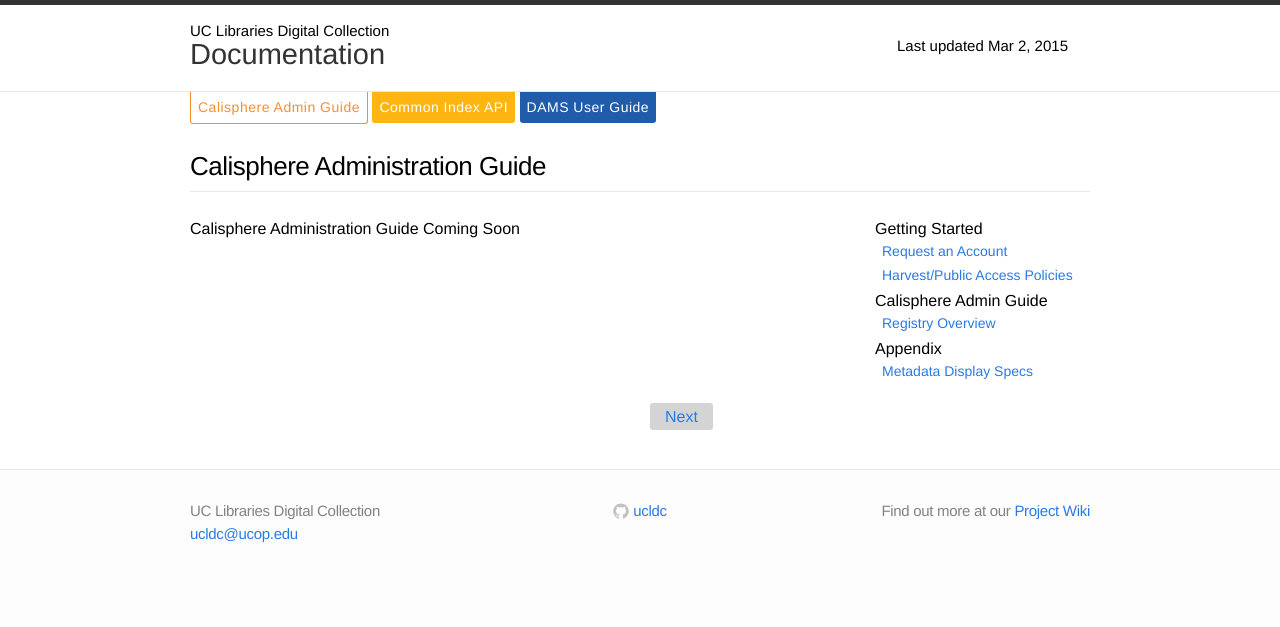
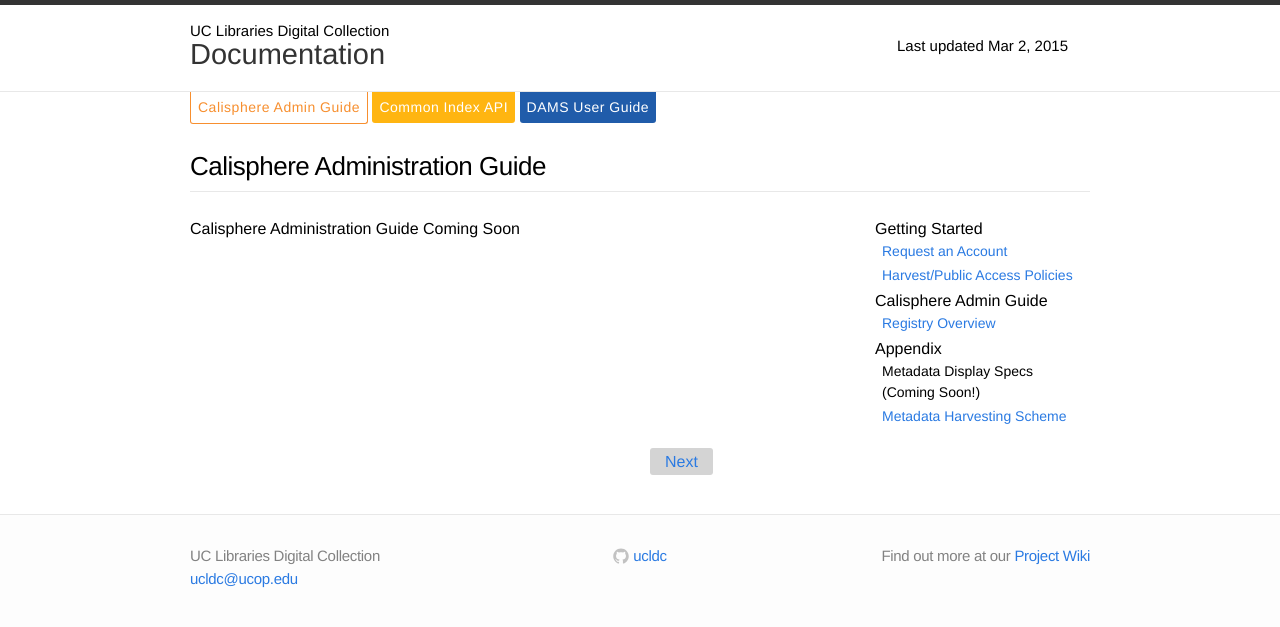
Before and after one commit to ucldc/ucldc-docs, a Jekyll site: the page built from docs/registry/index.md, in a window 1280 px wide. Shown: the top 627 px of the page. Built offline with Jekyll 4.4.1, drawn with Linux system fonts in a browser that asks for light colours; nearby versions of some CDN libraries.

Commit message:
incorporating Adrian's changes in the sidebar and changed a few links in the Solr API docs to open in a new window

```diff
--- a/_includes/registry-sidebar.html
+++ b/_includes/registry-sidebar.html
@@ -10,6 +10,7 @@
   </ul>
   <h1>Appendix</h1>
   <ul>
-    <li><a href="{{ site.url }}{{ site.baseurl }}/docs/registry/metadata-harvest">Metadata Display Specs</a></li>
+    <li>Metadata Display Specs (Coming Soon!)</li>
+    <li><a href="{{ site.url }}{{ site.baseurl }}/docs/registry/metadata-harvest">Metadata Harvesting Scheme</a></li>
   </ul>
 </div>
```
Also changed, not shown: docs/technical-docs/solr-api.md (+1 -1 lines).
